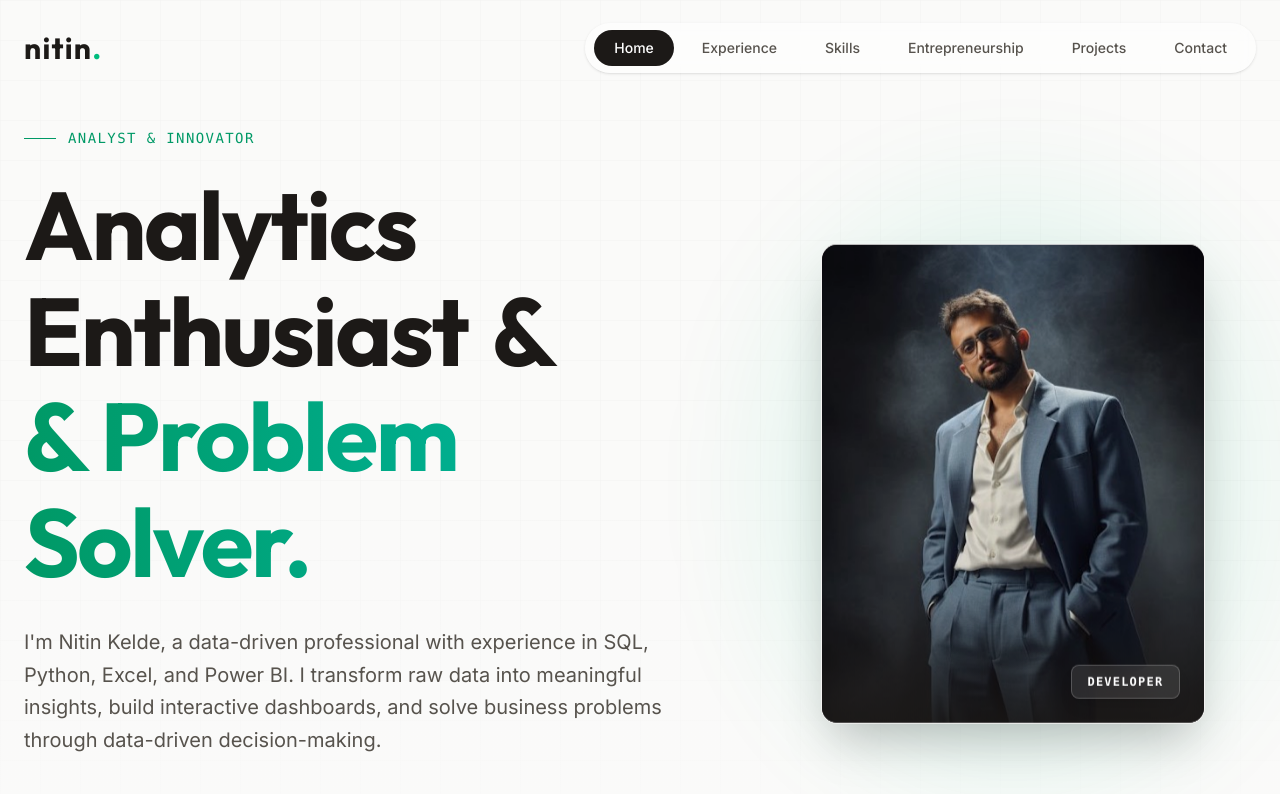
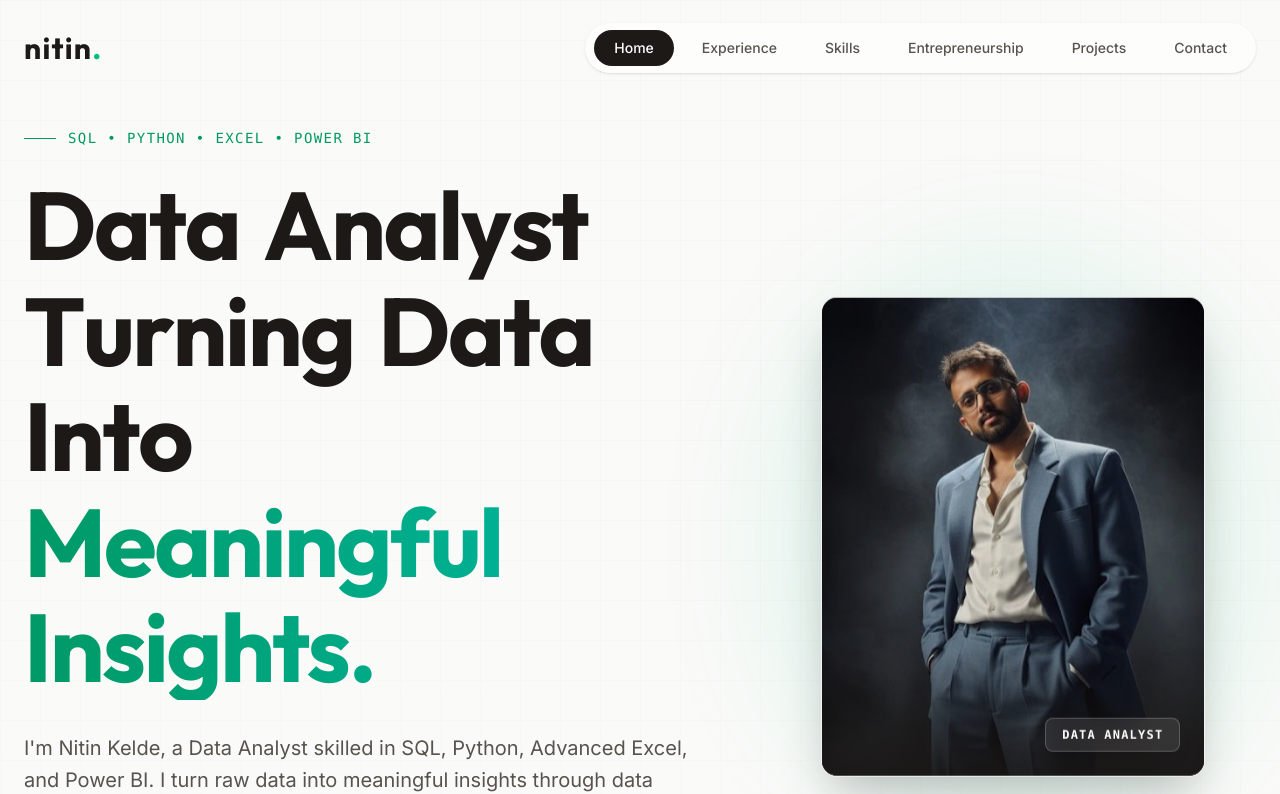
Before and after one commit to unisiremainhub-gif/portfolio, a React (Vite) app: page / in a window 1280 px wide. Shown: the top 794 px of the page. Built offline with nearby package versions, Linux system fonts and the light colour scheme.

Commit message:
Update Hero.jsx

```diff
--- a/src/Components/Home/Hero.jsx
+++ b/src/Components/Home/Hero.jsx
@@ -1,32 +1,60 @@
-import { m as motion, useScroll, useTransform, useSpring, useMotionValue } from 'framer-motion';
-import { useState, useEffect, useRef } from 'react';
+
+import {
+  m as motion,
+  useScroll,
+  useTransform,
+  useSpring,
+  useMotionValue
+} from 'framer-motion';
+
+import { useState, useRef } from 'react';
 import profileImg from '../../assets/images/nitin-sir.jpg';
 
-// A simple, elegant geometric background pattern
+// Geometric background pattern
 const GridBackground = () => (
   <div className="absolute inset-0 overflow-hidden pointer-events-none">
     <div className="absolute inset-0 bg-stone-50" />
-    <svg className="absolute w-full h-full opacity-[0.03]" xmlns="http://www.w3.org/2000/svg">
+
+    <svg
+      className="absolute w-full h-full opacity-[0.03]"
+      xmlns="http://www.w3.org/2000/svg"
+    >
       <defs>
-        <pattern id="grid-pattern" width="40" height="40" patternUnits="userSpaceOnUse">
-          <path d="M 40 0 L 0 0 0 40" fill="none" stroke="black" strokeWidth="1" />
+        <pattern
+          id="grid-pattern"
+          width="40"
+          height="40"
+          patternUnits="userSpaceOnUse"
+        >
+          <path
+            d="M 40 0 L 0 0 0 40"
+            fill="none"
+            stroke="black"
+            strokeWidth="1"
+          />
         </pattern>
       </defs>
+
       <rect width="100%" height="100%" fill="url(#grid-pattern)" />
     </svg>
+
     <div className="absolute inset-0 bg-gradient-to-t from-stone-50 via-transparent to-transparent" />
   </div>
 );
 
-const AnimatedText = ({ text, className, delay = 0 }) => {
-  const words = text.split(" ");
+// Animated text component
+const AnimatedText = ({ text, className = '', delay = 0 }) => {
+  const words = text.split(' ');
 
   const container = {
     hidden: { opacity: 0 },
-    visible: (i = 1) => ({
+    visible: {
       opacity: 1,
-      transition: { staggerChildren: 0.04, delayChildren: delay }
-    }),
+      transition: {
+        staggerChildren: 0.04,
+        delayChildren: delay
+      }
+    }
   };
 
   const child = {
@@ -34,20 +62,20 @@ const AnimatedText = ({ text, className, delay = 0 }) => {
       opacity: 1,
       y: 0,
       transition: {
-        type: "spring",
+        type: 'spring',
         damping: 12,
-        stiffness: 100,
-      },
+        stiffness: 100
+      }
     },
     hidden: {
       opacity: 0,
       y: 20,
       transition: {
-        type: "spring",
+        type: 'spring',
         damping: 12,
-        stiffness: 100,
-      },
-    },
+        stiffness: 100
+      }
+    }
   };
 
   return (
@@ -59,7 +87,7 @@ const AnimatedText = ({ text, className, delay = 0 }) => {
     >
       {words.map((word, index) => (
         <span key={index} className="whitespace-nowrap">
-          {word.split("").map((character, charIndex) => (
+          {word.split('').map((character, charIndex) => (
             <motion.span
               key={charIndex}
               variants={child}
@@ -67,9 +95,9 @@ const AnimatedText = ({ text, className, delay = 0 }) => {
               whileHover={{
                 scale: 1.2,
                 y: -5,
-                 color: "#059669",
+                color: '#059669',
                 rotate: Math.random() * 8 - 4,
-                 transition: { type: "spring", stiffness: 300 }
+                transition: { type: 'spring', stiffness: 300 }
               }}
             >
               {character}
@@ -81,31 +109,50 @@ const AnimatedText = ({ text, className, delay = 0 }) => {
   );
 };
 
-// --- Antigravity/Magnetic Image Component ---
+// Magnetic profile image component
 const GravityImage = () => {
   const ref = useRef(null);
   const [hover, setHover] = useState(false);
 
-  // Mouse position values
   const x = useMotionValue(0);
   const y = useMotionValue(0);
 
-  // Smooth spring physics for the movement
-  const springConfig = { damping: 15, stiffness: 150, mass: 0.5 };
-  const rotateX = useSpring(useTransform(y, [-100, 100], [10, -10]), springConfig);
-  const rotateY = useSpring(useTransform(x, [-100, 100], [-10, 10]), springConfig);
+  const springConfig = {
+    damping: 15,
+    stiffness: 150,
+    mass: 0.5
+  };
 
-  // Magnetic pull effect
-  const moveX = useSpring(useTransform(x, [-100, 100], [-20, 20]), springConfig);
-  const moveY = useSpring(useTransform(y, [-100, 100], [-20, 20]), springConfig);
+  const rotateX = useSpring(
+    useTransform(y, [-100, 100], [10, -10]),
+    springConfig
+  );
+
+  const rotateY = useSpring(
+    useTransform(x, [-100, 100], [-10, 10]),
+    springConfig
+  );
+
+  const moveX = useSpring(
+    useTransform(x, [-100, 100], [-20, 20]),
+    springConfig
+  );
+
+  const moveY = useSpring(
+    useTransform(y, [-100, 100], [-20, 20]),
+    springConfig
+  );
+
+  const imageX = useTransform(x, [-100, 100], [-10, 10]);
+  const imageY = useTransform(y, [-100, 100], [-10, 10]);
 
   const handleMouseMove = (e) => {
     if (!ref.current) return;
+
     const rect = ref.current.getBoundingClientRect();
     const centerX = rect.width / 2;
     const centerY = rect.height / 2;
 
-    // Calculate distance from center
     const mouseX = e.clientX - rect.left - centerX;
     const mouseY = e.clientY - rect.top - centerY;
 
@@ -128,7 +175,6 @@ const GravityImage = () => {
       onMouseLeave={handleMouseLeave}
       style={{ perspective: 1000 }}
     >
-      {/* Floating container that holds the image */}
       <motion.div
         className="w-full h-full relative rounded-2xl shadow-2xl overflow-hidden bg-stone-200 border border-white/50"
         style={{
@@ -136,65 +182,79 @@ const GravityImage = () => {
           rotateY,
           x: moveX,
           y: moveY,
-          transformStyle: "preserve-3d",
+          transformStyle: 'preserve-3d'
         }}
-        // Idle float animation (pauses on hover)
         animate={hover ? {} : { y: [0, -15, 0] }}
-        transition={hover ? {} : { duration: 6, repeat: Infinity, ease: "easeInOut" }}
+        transition={
+          hover
+            ? {}
+            : {
+                duration: 6,
+                repeat: Infinity,
+                ease: 'easeInOut'
+              }
+        }
       >
         <div className="relative w-full h-full transform-style-3d bg-stone-900">
-           {/* The Image */}
           <motion.img
             src={profileImg}
             width="384"
             height="480"
-             alt="Nitin Kelde - Software Engineer and Full Stack Developer"
+            alt="Nitin Kelde - Data Analyst specializing in SQL, Python, Excel and Power BI"
             className="w-full h-full object-cover opacity-90 transition-transform duration-500 scale-105"
             fetchPriority="high"
             style={{
-               // Parallax effect for the image inside the card
-               translateX: useTransform(x, [-100, 100], [-10, 10]),
-               translateY: useTransform(y, [-100, 100], [-10, 10]),
+              translateX: imageX,
+              translateY: imageY
             }}
           />
 
-           {/* Glass overlay reflection */}
           <div className="absolute inset-0 bg-gradient-to-tr from-white/20 to-transparent opacity-0 hover:opacity-100 transition-opacity duration-500 pointer-events-none mix-blend-overlay" />
 
-           {/* Dark gradient at bottom */}
           <div className="absolute bottom-0 left-0 right-0 h-32 bg-gradient-to-t from-stone-900/80 to-transparent pointer-events-none" />
 
-           {/* Floating Badge inside 3D space */}
           <motion.div
             className="absolute bottom-6 right-6 bg-white/10 backdrop-blur-md border border-white/20 px-4 py-2 rounded-lg text-white font-mono text-xs font-bold tracking-widest uppercase shadow-lg z-20"
             style={{
-               transform: "translateZ(30px)",
+              transform: 'translateZ(30px)'
             }}
           >
-             Developer
+            Data Analyst
           </motion.div>
         </div>
       </motion.div>
 
-      {/* Background Glow / Shadow */}
       <motion.div
         className="absolute -inset-10 bg-emerald-500/20 blur-3xl -z-10 rounded-full opacity-60 pointer-events-none"
-        animate={{ scale: [1, 1.1, 1], opacity: [0.4, 0.6, 0.4] }}
-        transition={{ duration: 4, repeat: Infinity }}
+        animate={{
+          scale: [1, 1.1, 1],
+          opacity: [0.4, 0.6, 0.4]
+        }}
+        transition={{
+          duration: 4,
+          repeat: Infinity
+        }}
       />
     </motion.div>
   );
 };
 
+// Main Hero Section
 export default function Hero() {
   const { scrollY } = useScroll();
-  const y1 = useTransform(scrollY, [0, 500], [0, 200]);
+  const backgroundY = useTransform(scrollY, [0, 500], [0, 200]);
 
   return (
-    <section id="home" className="relative min-h-screen flex items-center pt-32 pb-20 overflow-hidden bg-stone-50">
+    <section
+      id="home"
+      className="relative min-h-screen flex items-center pt-32 pb-20 overflow-hidden bg-stone-50"
+    >
       <GridBackground />
 
-      <div className="container mx-auto px-6 relative z-10">
+      <motion.div
+        className="container mx-auto px-6 relative z-10"
+        style={{ y: backgroundY }}
+      >
         <div className="grid grid-cols-1 lg:grid-cols-12 gap-12 items-center">
 
           {/* Main Content */}
@@ -202,78 +262,108 @@ export default function Hero() {
             <motion.div
               initial={{ opacity: 0, y: 20 }}
               animate={{ opacity: 1, y: 0 }}
-              transition={{ duration: 0.8, ease: "easeOut" }}
-            >
-              {/* SEO ONLY H1 */}
-              <h1
-                style={{
-                  position: 'absolute',
-                  width: '1px',
-                  height: '1px',
-                  padding: '0',
-                  margin: '-1px',
-                  overflow: 'hidden',
-                  clip: 'rect(0, 0, 0, 0)',
-                  whiteSpace: 'nowrap',
-                  borderWidth: '0'
+              transition={{
+                duration: 0.8,
+                ease: 'easeOut'
               }}
             >
-               Enthusiast
-              </h1>
-
+              {/* Professional Label */}
               <motion.div
                 className="text-emerald-600 font-mono text-sm tracking-widest uppercase mb-6 flex items-center gap-3 w-fit"
                 initial={{ opacity: 0, x: -20 }}
                 animate={{ opacity: 1, x: 0 }}
-                transition={{ delay: 0.2, duration: 0.5 }}
-                whileHover={{ letterSpacing: "0.2em", transition: { duration: 0.3 } }}
+                transition={{
+                  delay: 0.2,
+                  duration: 0.5
+                }}
+                whileHover={{
+                  letterSpacing: '0.2em',
+                  transition: { duration: 0.3 }
+                }}
               >
-                <span className="w-8 h-[1px] bg-emerald-600 inline-block"></span>
-              Analyst & Innovator
-
+                <span className="w-8 h-[1px] bg-emerald-600 inline-block" />
+                SQL • Python • Excel • Power BI
               </motion.div>
 
-              <h2 className="text-5xl md:text-7xl lg:text-8xl font-bold text-stone-900 tracking-tight leading-[1.1] mb-8">
-                <AnimatedText text="Analytics" delay={0.1} />
-               <AnimatedText text="Enthusiast &" delay={0.3} />
+              {/* Main SEO-Friendly Heading */}
+              <h1 className="text-5xl md:text-7xl lg:text-8xl font-bold text-stone-900 tracking-tight leading-[1.1] mb-8">
+                <AnimatedText
+                  text="Data Analyst"
+                  delay={0.1}
+                />
+
+                <AnimatedText
+                  text="Turning Data Into"
+                  delay={0.3}
+                />
 
                 <div className="overflow-hidden">
                   <motion.div
-                     initial={{ y: "100%" }}
+                    initial={{ y: '100%' }}
                     animate={{ y: 0 }}
-                     transition={{ delay: 0.5, duration: 0.6, ease: [0.33, 1, 0.68, 1] }}
+                    transition={{
+                      delay: 0.5,
+                      duration: 0.6,
+                      ease: [0.33, 1, 0.68, 1]
+                    }}
                     className="text-transparent bg-clip-text bg-gradient-to-r from-emerald-600 to-teal-500"
                   >
-                     & Problem Solver.
+                    Meaningful Insights.
                   </motion.div>
                 </div>
-              </h2>
+              </h1>
 
+              {/* Introduction */}
               <motion.p
                 initial={{ opacity: 0 }}
                 animate={{ opacity: 1 }}
-                transition={{ delay: 0.8, duration: 1 }}
+                transition={{
+                  delay: 0.8,
+                  duration: 1
+                }}
                 className="text-xl text-stone-600 max-w-2xl leading-relaxed mb-10"
-              >I'm Nitin Kelde, a data-driven professional with experience in SQL, Python, Excel, and Power BI. I transform raw data into meaningful insights, build interactive dashboards, and solve business problems through data-driven decision-making.
+              >
+                I'm Nitin Kelde, a Data Analyst skilled in SQL, Python,
+                Advanced Excel, and Power BI. I turn raw data into
+                meaningful insights through data analysis, data cleaning,
+                interactive dashboards, and business intelligence to
+                support smarter business decisions.
               </motion.p>
 
+              {/* Action Buttons */}
               <motion.div
                 initial={{ opacity: 0, y: 20 }}
                 animate={{ opacity: 1, y: 0 }}
-                transition={{ delay: 1, duration: 0.5 }}
+                transition={{
+                  delay: 1,
+                  duration: 0.5
+                }}
                 className="flex flex-wrap items-center gap-6"
               >
                 <a
                   href="#projects"
                   className="group relative inline-flex h-12 items-center justify-center overflow-hidden rounded-md bg-stone-900 px-8 font-medium text-white transition-all duration-300 hover:bg-stone-800 hover:w-40 w-36 neon-border-card"
                 >
-                  <div className="inline-flex whitespace-nowrap opacity-100 ">
+                  <div className="inline-flex whitespace-nowrap opacity-100">
                     My Work
                   </div>
+
                   <div className="absolute right-3.5 inline-flex opacity-0 transition-all duration-200 group-hover:translate-x-0 group-hover:opacity-100">
-                    <svg width="15" height="15" viewBox="0 0 15 15" fill="none" xmlns="http://www.w3.org/2000/svg" className="h-5 w-5">
+                    <svg
+                      width="15"
+                      height="15"
+                      viewBox="0 0 15 15"
+                      fill="none"
+                      xmlns="http://www.w3.org/2000/svg"
+                      className="h-5 w-5"
+                    >
                       <title>Arrow Right</title>
-                      <path d="M8.14645 3.14645C8.34171 2.95118 8.65829 2.95118 8.85355 3.14645L12.8536 7.14645C13.0488 7.34171 13.0488 7.65829 12.8536 7.85355L8.85355 11.8536C8.65829 12.0488 8.34171 12.0488 8.14645 11.8536C7.95118 11.6583 7.95118 11.3417 8.14645 11.1464L11.2929 8H2.5C2.22386 8 2 7.77614 2 7.5C2 7.22386 2.22386 7 2.5 7H11.2929L8.14645 3.85355C7.95118 3.65829 7.95118 3.34171 8.14645 3.14645Z" fill="currentColor" fillRule="evenodd" clipRule="evenodd"></path>
+                      <path
+                        d="M8.14645 3.14645C8.34171 2.95118 8.65829 2.95118 8.85355 3.14645L12.8536 7.14645C13.0488 7.34171 13.0488 7.65829 12.8536 7.85355L8.85355 11.8536C8.65829 12.0488 8.34171 12.0488 8.14645 11.8536C7.95118 11.6583 7.95118 11.3417 8.14645 11.1464L11.2929 8H2.5C2.22386 8 2 7.77614 2 7.5C2 7.22386 2.22386 7 2.5 7H11.2929L8.14645 3.85355C7.95118 3.65829 7.95118 3.34171 8.14645 3.14645Z"
+                        fill="currentColor"
+                        fillRule="evenodd"
+                        clipRule="evenodd"
+                      />
                     </svg>
                   </div>
                 </a>
@@ -284,34 +374,47 @@ export default function Hero() {
                   rel="noopener noreferrer"
                   className="group inline-flex h-12 items-center justify-center overflow-hidden rounded-md border border-stone-200 bg-white/50 backdrop-blur-sm px-6 font-medium text-stone-700 transition-all duration-300 hover:bg-stone-100 hover:text-stone-900 hover:border-stone-300"
                 >
-                  <svg className="mr-2 h-4 w-4 transition-transform group-hover:translate-y-0.5" fill="none" viewBox="0 0 24 24" stroke="currentColor">
-                    <path strokeLinecap="round" strokeLinejoin="round" strokeWidth={2} d="M4 16v1a3 3 0 003 3h10a3 3 0 003-3v-1m-4-4l-4 4m0 0l-4-4m4 4V4" />
+                  <svg
+                    className="mr-2 h-4 w-4 transition-transform group-hover:translate-y-0.5"
+                    fill="none"
+                    viewBox="0 0 24 24"
+                    stroke="currentColor"
+                  >
+                    <path
+                      strokeLinecap="round"
+                      strokeLinejoin="round"
+                      strokeWidth={2}
+                      d="M4 16v1a3 3 0 003 3h10a3 3 0 003-3v-1m-4-4l-4 4m0 0l-4-4m4 4V4"
+                    />
                   </svg>
                   Download CV
                 </a>
-
-
-
               </motion.div>
             </motion.div>
           </div>
 
-          {/* Image Section */}
+          {/* Profile Image */}
           <div className="lg:col-span-5 relative hidden lg:block perspective-1000">
             <GravityImage />
           </div>
         </div>
-      </div>
+      </motion.div>
 
       {/* Scroll Indicator */}
       <motion.div
         initial={{ opacity: 0 }}
         animate={{ opacity: 1, y: [0, 10, 0] }}
-        transition={{ delay: 2, duration: 1.5, repeat: Infinity }}
+        transition={{
+          delay: 2,
+          duration: 1.5,
+          repeat: Infinity
+        }}
         className="absolute bottom-10 left-1/2 -translate-x-1/2 text-stone-400 opacity-0"
       >
-        <div className="w-[1px] h-16 bg-stone-300 mx-auto mb-2"></div>
-        <span className="text-xs uppercase tracking-widest">Scroll</span>
+        <div className="w-[1px] h-16 bg-stone-300 mx-auto mb-2" />
+        <span className="text-xs uppercase tracking-widest">
+          Scroll
+        </span>
       </motion.div>
     </section>
   );
```
Lines whose indentation alone changed are shown as unchanged.
